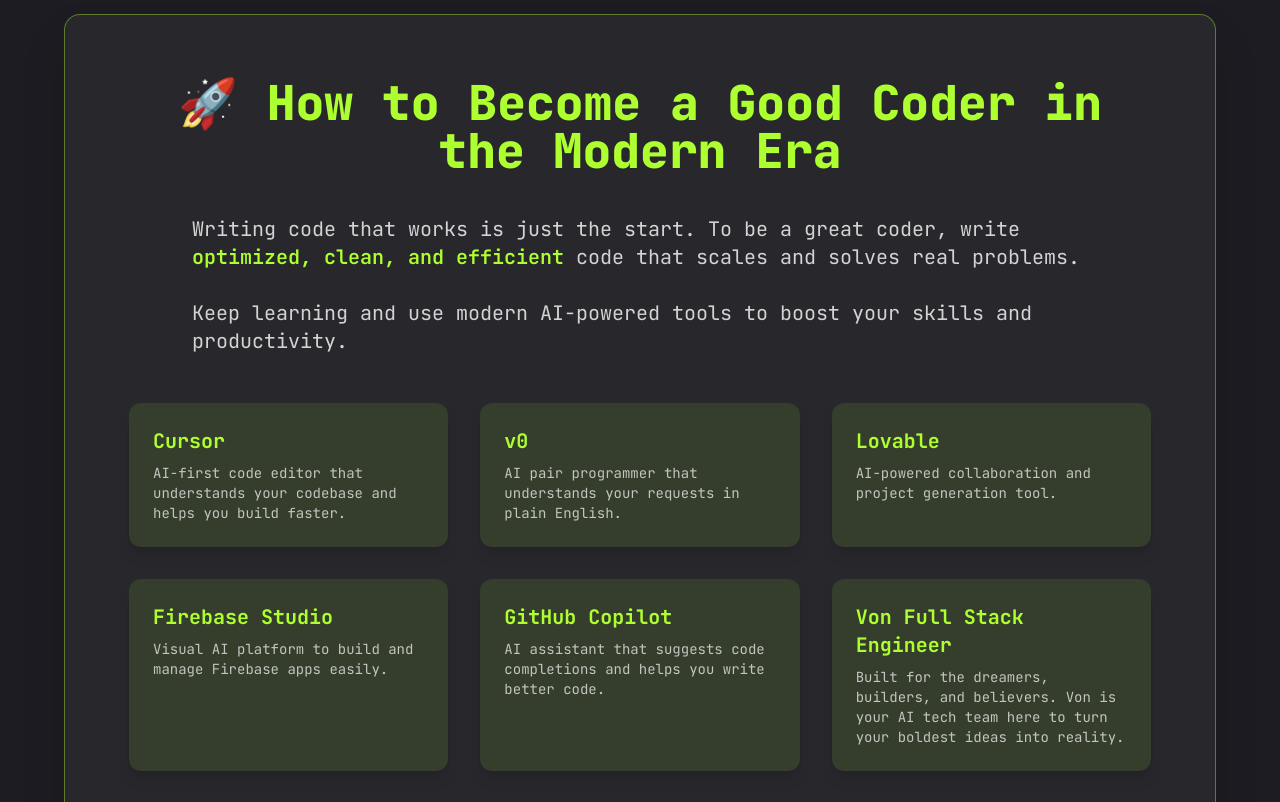
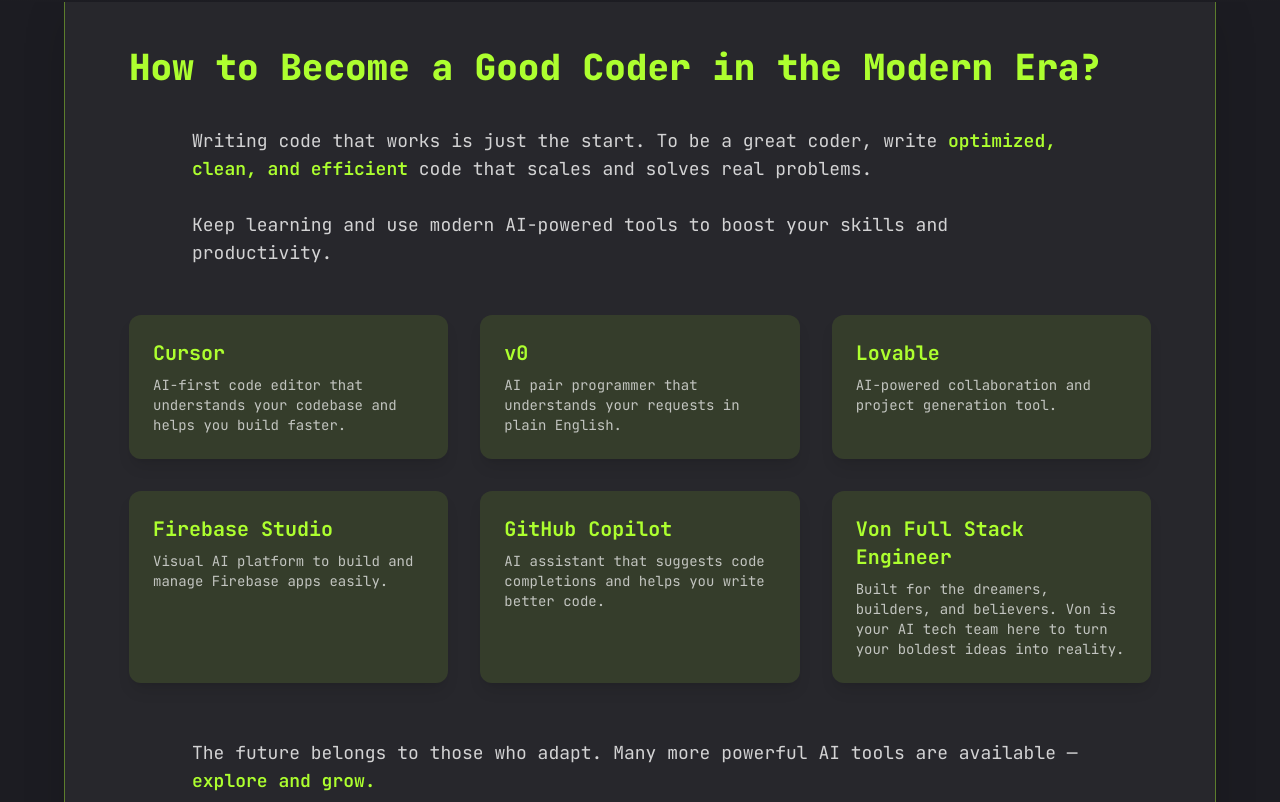
Before and after one commit to Dipak-Natureglobal/dipak-portfolio, a Next.js app: page / in a window 1280 px wide. Shown: the part 1598-2400 px from the top of the page. Built offline with nearby package versions, Linux system fonts and the light colour scheme.

Commit message:
feat: enhance HomePage layout with improved content structure and styling

```diff
--- a/components/home/index.jsx
+++ b/components/home/index.jsx
@@ -10,9 +10,9 @@
 const HomePage = () => {
   return (
     <section className="min-h-[80vh] xl:my-28 mt-36 ">
-      <div className="container mx-auto h-full">
+      <div className="container mx-auto h-full ">
         <div className=" flex flex-col  xl:flex-row items-center justify-between xl:pt-8 xl:pb-24">
-          <div className="text-center  xl:text-left order-2 xl:order-none">
+          <div className="text-center  xl:text-left order-2 xl:order-none ">
             {/* <span className="text-xl">Software Developer</span> */}
             <h1 className="h1 mb-6 text-left xl:ml-0 ml-4 dark:text-white text-black/70">
               Hello  I&#39;m
@@ -41,7 +41,8 @@
               height={400}
               src="/assets/profile/homeprofile.png"
               alt="logo"
-              className="rounded-xl mb-2  shadow-2xl xl:dark:shadow-[#ADFF2F]/30 dark:shadow-[#ADFF2F]/60 shadow-[#22c55e]/60 "
+              className="rounded-xl mb-2 xl:shadow-none shadow-2xl xl:dark:shadow-[#ADFF2F]/30 dark:shadow-[#ADFF2F]/30 shadow-[#22c55e]/60 "
+
             />
             <div className="container mx-auto   justify-center items-center xl:flex hidden flex-col  ">
               <svg
@@ -64,7 +65,7 @@
         </div>
       </div>
 
-      <div className="flex justify-center items-center xl:ml-0 md:ml-16 ml-8"><Stats /></div>
+      <div className="flex justify-center items-center xl:ml-0 md:ml-16 ml-8 "><Stats /></div>
       <div className="container mx-auto mt-8 flex justify-center items-center  flex-col  xl:hidden">
         <svg
           className="animate-bounce w-6 h-6 "
@@ -134,98 +135,72 @@
 
         </div>
       </div>
-
-      <div className="w-full  flex items-center justify-center bg-gray-100 dark:bg-primary px-6 py-16">
-        <div className="text-left max-w-6xl w-full bg-gray-100 dark:bg-[#27272c] rounded-2xl shadow-2xl p-8 md:p-16  border dark:border-[#ADFF2F]/40 border-[#22c55e]/40">
-          <h2 className="text-3xl md:text-5xl font-extrabold mb-10 text-[#22c55e] dark:text-[#ADFF2F] text-center">
-            🚀 How to Become a Good Coder in the Modern Era
+      <div className="container mx-auto h-full">
+        <div className="w-full flex items-center justify-center bg-gray-100 dark:bg-primary px-0 py-8">
+          <div className="text-left max-w-6xl w-full bg-gray-100 dark:bg-[#27272c] rounded-2xl shadow-2xl p-8 md:p-16 border dark:border-[#ADFF2F]/40 border-[#22c55e]/40">
+            <h2 className="text-lg md:text-4xl font-extrabold mb-10 text-[#22c55e] dark:text-[#ADFF2F] text-left">
+              How to Become a Good Coder in the Modern Era?
             </h2>
-          <p className="text-left text-lg md:text-xl dark:text-white/80 text-black/70 mb-12 max-w-4xl mx-auto leading-relaxed ">
-            Writing code that works is just the start. To be a great coder, write <span className="font-semibold text-[#22c55e] dark:text-[#ADFF2F]">optimized, clean, and efficient</span> code that scales and solves real problems.<br /><br />
+            <p className="text-left text-sm md:text-lg dark:text-white/80 text-black/70 mb-12 max-w-4xl mx-auto leading-relaxed">
+              Writing code that works is just the start. To be a great coder, write
+              <span className="font-semibold text-[#22c55e] dark:text-[#ADFF2F]"> optimized, clean, and efficient</span> code that scales and solves real problems.<br /><br />
               Keep learning and use modern AI-powered tools to boost your skills and productivity.
             </p>
 
-          <div className="grid grid-cols-1 sm:grid-cols-2 md:grid-cols-3 gap-8 max-w-5xl mx-auto">
+            <div className="grid grid-cols-1 sm:grid-cols-2 md:grid-cols-3 gap-8 max-w-5xl mx-auto xl:text-lg text-sm">
+              {[
+                {
+                  title: "Cursor",
+                  description: "AI-first code editor that understands your codebase and helps you build faster.",
+                  url: "https://www.cursor.sh",
+                },
+                {
+                  title: "v0",
+                  description: "AI pair programmer that understands your requests in plain English.",
+                  url: "https://v0.dev",
+                },
+                {
+                  title: "Lovable",
+                  description: "AI-powered collaboration and project generation tool.",
+                  url: "https://www.lovable.dev",
+                },
+                {
+                  title: "Firebase Studio",
+                  description: "Visual AI platform to build and manage Firebase apps easily.",
+                  url: "https://firebase.google.com/",
+                },
+                {
+                  title: "GitHub Copilot",
+                  description: "AI assistant that suggests code completions and helps you write better code.",
+                  url: "https://github.com/features/copilot",
+                },
+                {
+                  title: "Von Full Stack Engineer",
+                  description: "Built for the dreamers, builders, and believers. Von is your AI tech team here to turn your boldest ideas into reality.",
+                  url: "https://von.dev/chats/new",
+                },
+              ].map(({ title, description, url }, idx) => (
                 <a
-              href="https://www.cursor.sh"
+                  key={idx}
+                  href={url}
                   target="_blank"
                   rel="noopener noreferrer"
-              className="p-6 bg-[#22c55e]/10 dark:bg-[#ADFF2F]/10 rounded-xl shadow-lg hover:shadow-xl transition-shadow duration-300 cursor-pointer"
+                  className="group transform transition duration-300 ease-in-out hover:scale-105 hover:shadow-[0_0_30px_#22c55e55] dark:hover:shadow-[0_0_30px_#ADFF2F66] p-6 bg-[#22c55e]/10 dark:bg-[#ADFF2F]/10 rounded-xl shadow-lg cursor-pointer"
                 >
-              <h3 className="text-[#22c55e] dark:text-[#ADFF2F] font-bold text-xl mb-2">Cursor</h3>
-              <p className="text-black/70 dark:text-white/70 text-sm">
-                AI-first code editor that understands your codebase and helps you build faster.
-              </p>
+                  <h3 className="text-[#22c55e] dark:text-[#ADFF2F] font-bold text-xl mb-2">{title}</h3>
+                  <p className="text-black/70 dark:text-white/70 text-sm">{description}</p>
                 </a>
-
-            <a
-              href="https://v0.dev"
-              target="_blank"
-              rel="noopener noreferrer"
-              className="p-6 bg-[#22c55e]/10 dark:bg-[#ADFF2F]/10 rounded-xl shadow-lg hover:shadow-xl transition-shadow duration-300 cursor-pointer"
-            >
-              <h3 className="text-[#22c55e] dark:text-[#ADFF2F] font-bold text-xl mb-2">v0</h3>
-              <p className="text-black/70 dark:text-white/70 text-sm">
-                AI pair programmer that understands your requests in plain English.
-              </p>
-            </a>
-
-            <a
-              href="https://www.lovable.dev"
-              target="_blank"
-              rel="noopener noreferrer"
-              className="p-6 bg-[#22c55e]/10 dark:bg-[#ADFF2F]/10 rounded-xl shadow-lg hover:shadow-xl transition-shadow duration-300 cursor-pointer"
-            >
-              <h3 className="text-[#22c55e] dark:text-[#ADFF2F] font-bold text-xl mb-2">Lovable</h3>
-              <p className="text-black/70 dark:text-white/70 text-sm">
-                AI-powered collaboration and project generation tool.
-              </p>
-            </a>
-
-            <a
-              href="https://firebase.google.com/"
-              target="_blank"
-              rel="noopener noreferrer"
-              className="p-6 bg-[#22c55e]/10 dark:bg-[#ADFF2F]/10 rounded-xl shadow-lg hover:shadow-xl transition-shadow duration-300 cursor-pointer"
-            >
-              <h3 className="text-[#22c55e] dark:text-[#ADFF2F] font-bold text-xl mb-2">Firebase Studio</h3>
-              <p className="text-black/70 dark:text-white/70 text-sm">
-                Visual AI platform to build and manage Firebase apps easily.
-              </p>
-            </a>
-
-            <a
-              href="https://github.com/features/copilot"
-              target="_blank"
-              rel="noopener noreferrer"
-              className="p-6 bg-[#22c55e]/10 dark:bg-[#ADFF2F]/10 rounded-xl shadow-lg hover:shadow-xl transition-shadow duration-300 cursor-pointer"
-            >
-              <h3 className="text-[#22c55e] dark:text-[#ADFF2F] font-bold text-xl mb-2">GitHub Copilot</h3>
-              <p className="text-black/70 dark:text-white/70 text-sm">
-                AI assistant that suggests code completions and helps you write better code.
-              </p>
-            </a>
-            <a
-              href="https://von.dev/chats/new"
-              target="_blank"
-              rel="noopener noreferrer"
-              className="p-6 bg-[#22c55e]/10 dark:bg-[#ADFF2F]/10 rounded-xl shadow-lg hover:shadow-xl transition-shadow duration-300 cursor-pointer"
-            >
-              <h3 className="text-[#22c55e] dark:text-[#ADFF2F] font-bold text-xl mb-2">Von Full Stack
-                Engineer</h3>
-              <p className="text-black/70 dark:text-white/70 text-sm">
-                Built for the dreamers, builders, and believers.
-                Von is your AI tech team here to turn your boldest ideas into reality.
-              </p>
-            </a>
+              ))}
             </div>
 
-          <p className="text-left text-lg dark:text-white/80 text-black/70 max-w-4xl mx-auto mt-14 ">
-            The future belongs to those who adapt. Many more powerful AI tools are available — <span className="font-semibold text-[#22c55e] dark:text-[#ADFF2F]">explore and grow.</span><br /><br />
-
+            <p className="text-left xl:text-lg text-sm dark:text-white/80 text-black/70 max-w-4xl mx-auto mt-14">
+              The future belongs to those who adapt. Many more powerful AI tools are available —
+              <span className="font-semibold text-[#22c55e] dark:text-[#ADFF2F]"> explore and grow.</span><br /><br />
             </p>
           </div>
         </div>
+      </div>
+
 
     </section>
   );
```
Lines whose indentation alone changed are shown as unchanged.
